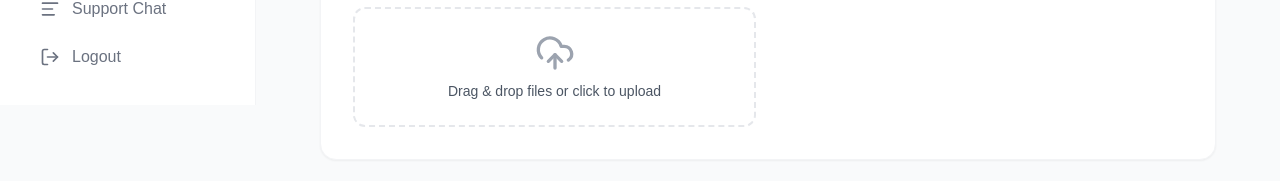
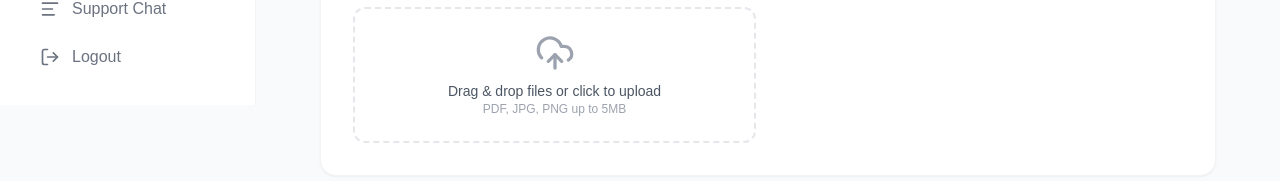
Before and after one commit to Abusadiq006/bridge-pay-dashboard, a React (Vite) app: page /dashboard/add-request in a window 1280 px wide. Shown: the part 391-572 px from the top of the page. Built offline with nearby package versions, Linux system fonts and the light colour scheme; a web font is replaced by a local one.

Commit message:
second file attach paragraph

```diff
--- a/src/pages/AddRequest.jsx
+++ b/src/pages/AddRequest.jsx
@@ -44,6 +44,7 @@ const AddRequest = () => {
                                             <div className="border-2 border-dashed border-gray-200 rounded-xl p-6 text-center hover:border-purple-300 transition-colors cursor-pointer">
                                             <UploadCloud className="mx-auto h-10 w-10 text-gray-400" />
                                             <p className="mt-2 text-sm text-gray-600">Drag & drop files or click to upload</p>
+                                            <p className="text-xs text-gray-400">PDF, JPG, PNG up to 5MB</p>
                                             </div>
                                         </div>
                                     </div>
```
